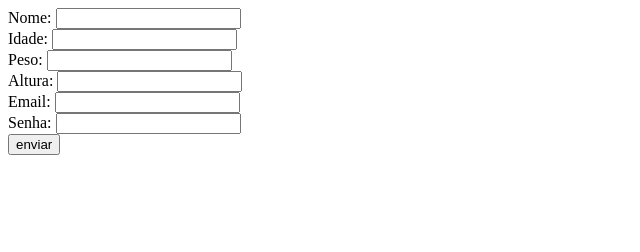
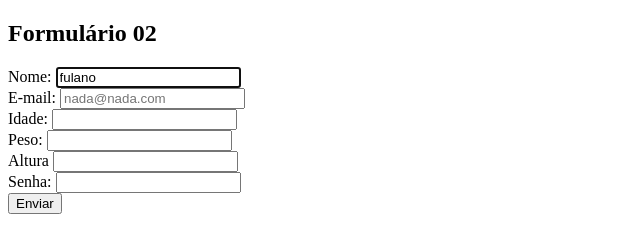
Before and after one commit to Peretizz/Js, a plain HTML site: page formulario.html in a window 1280 px wide. Shown: the whole page, without its empty margins (0-640 px from the left). Drawn offline with Linux system fonts and the light colour scheme.

Commit message:
Update formulario.html

```diff
--- a/formulario.html
+++ b/formulario.html
@@ -1,52 +1,95 @@
 <!DOCTYPE html>
-<html lang="pt-br">
-<head>
-    <meta charset="UTF-8">
-    <meta name="viewport" content="width=device-width, initial-scale=1.0">
-    <title>Formulário</title>
-</head>
-<body>
+<html lang="en">
 
-    <form id="Formulário">
-        <label for="nome">Nome:</label>
-        <input type="text" id="nome" name="nome" required> <br>
+    <head>
+        <title>Formulário com Condições de Envio</title>
+        <script src="js/myscript.js" type="text/javascript"></script>
+        <script>
+            function validar() {
+                var nome = gebi("idNome").value;
+                var email = gebi("idEmail").value;
+                var peso = gebi("idPeso").value;
+                var idade = gebi("idIdade").value;
+                var altura = gebi("idAltura").value;
+                var senha = gebi("idSenha").value;
 
-        <label for="idade">Idade:</label>
-        <input type="number" id="idade" name="idade" required> <br>
+                if ((nome != "fulano")) {
+                    alert("Nome deve ser igual a fulano!");
+                    gebi("idNome").focus();
+                    return;
+                }
 
-        <label for="peso">Peso:</label>
-        <input type="number" name="peso" id="peso" required step="0.1"> <br>
+                if ((email != "nada@nada.com")) {
+                    alert("E-mail deve ser igual a nada@nada.com!");
+                    gebi("idEmail").focus();
+                    return;
+                }
 
-        <label for="altura">Altura:</label>
-        <input type="number" name="altura" id="altura" required step="0.1"> <br>
+                if (idade < 10) {
+                    alert("Idade deve ser maior que 9!");
+                    gebi("idIdade").focus();
+                    return;
+                }
 
-        <label for="email">Email:</label>
-        <input type="email" name="email" id="email" required> <br>
+                if ( (peso < 40) || (peso > 150) ) {
+                    alert("Peso deve ser maior que 40 e menor que 150!");
+                    gebi("idPeso").focus();
+                    return;
+                }
 
-        <label for="senha">Senha:</label>
-        <input type="password" name="senha" id="senha" required> <br>
+                if (altura < 1.40) {
+                    alert("Altura deve ser maior que 1.40!");
+                    gebi("idAltura").focus();
+                    return;
+                }
 
-        <input type="submit" value="enviar">
-    </form>
+                if ( (senha != 1234) && (senha != 4321)   ) {
+                    alert("Senha deve ser igual a 1234 ou 4321!");
+                    gebi("idSenha").focus();
+                    return;
+                }
 
-    <script>
-        document.getElementById("Formulário").addEventListener("submit", function(event) {
-            event.preventDefault();
+                alert("Sucesso!")
+                gebi("meuForm").submit()
+            }
+        </script>
+    </head>
 
-            var nome = document.getElementById("nome").value;
-            var idade = parseInt(document.getElementById("idade").value);
-            var peso = parseInt(document.getElementById("peso").value);
-            var altura = parseFloat(document.getElementById("altura").value);
-            var senha = document.getElementById("senha").value;
-            var email = document.getElementById("email").value;
+    <body>
+        <h2>Formulário 02</h2>
+        <form id="meuForm"
+            action="http://jkorpela.fi/cgi-bin/echo.cgi"
+            method="post">
 
-            if(idade >= 10 && peso > 40 && peso < 150 && altura > 1.40 && (senha === "1234" || senha === "4321") && email === "nada@nada.com" && nome === "fulano") {
-                alert("Formulário enviado com sucesso!");
-            } else {
-                alert("Verifique os dados inseridos e tente novamente.");
-            }
-        });
-    </script>
+            Nome:
+            <input type="text" id="idNome" name="nome"
+                required autofocus value="fulano">
+            <br>
 
-</body>
+            E-mail:
+            <input type="email" id="idEmail" name="email" required
+                placeholder="nada@nada.com">
+            <br>
+
+            Idade:
+            <input type="number" id="idIdade" name="idade" required>
+            <br>
+
+            Peso:
+            <input type="number" id="idPeso" name="peso" required min="41" step="0.1">
+            <br>
+
+            Altura
+            <input type="number" id="idAltura" name="altura" step="0.01" required>
+            <br>
+
+            Senha:
+            <input type="password" id="idSenha" name="senha" required>
+            <br>
+
+            <input type="button" value="Enviar" onclick="validar()">
+        </form>
+
+    </body>
+
 </html>
```
